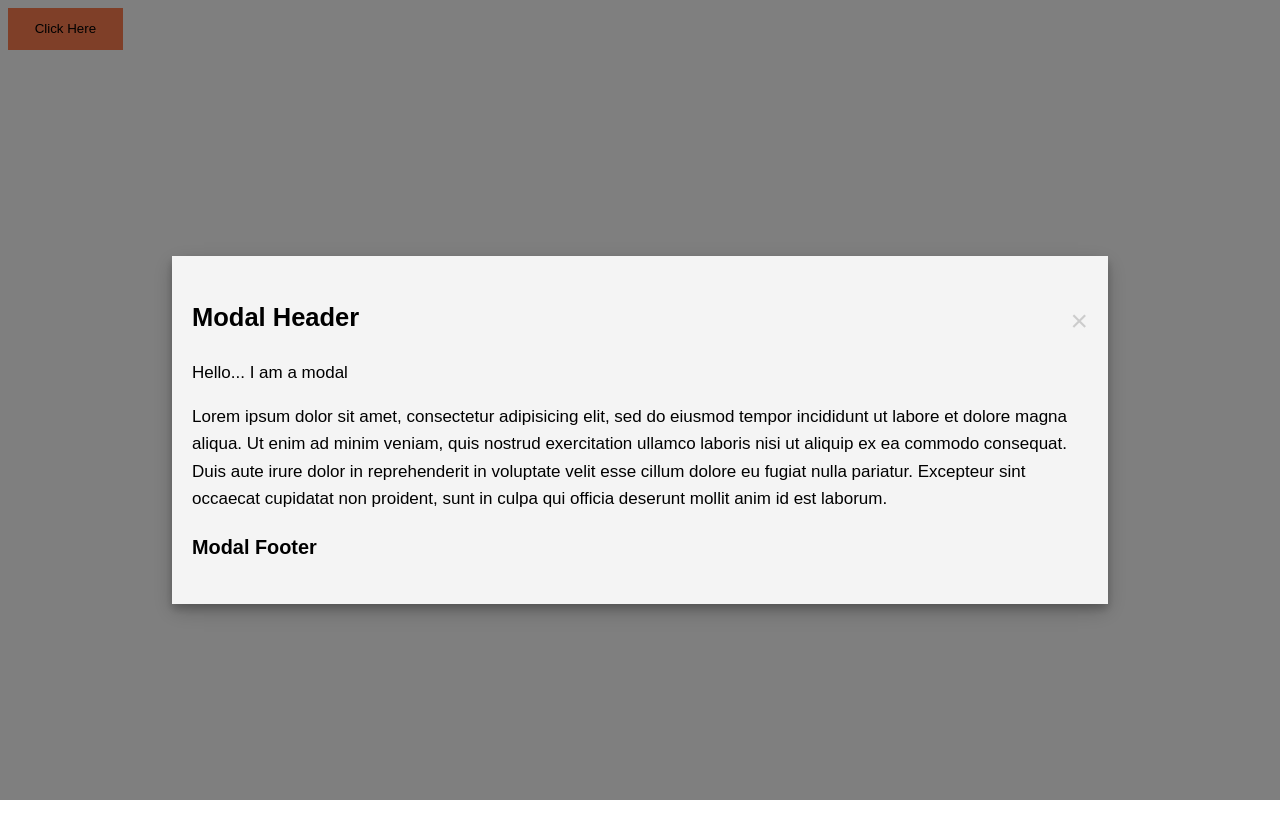
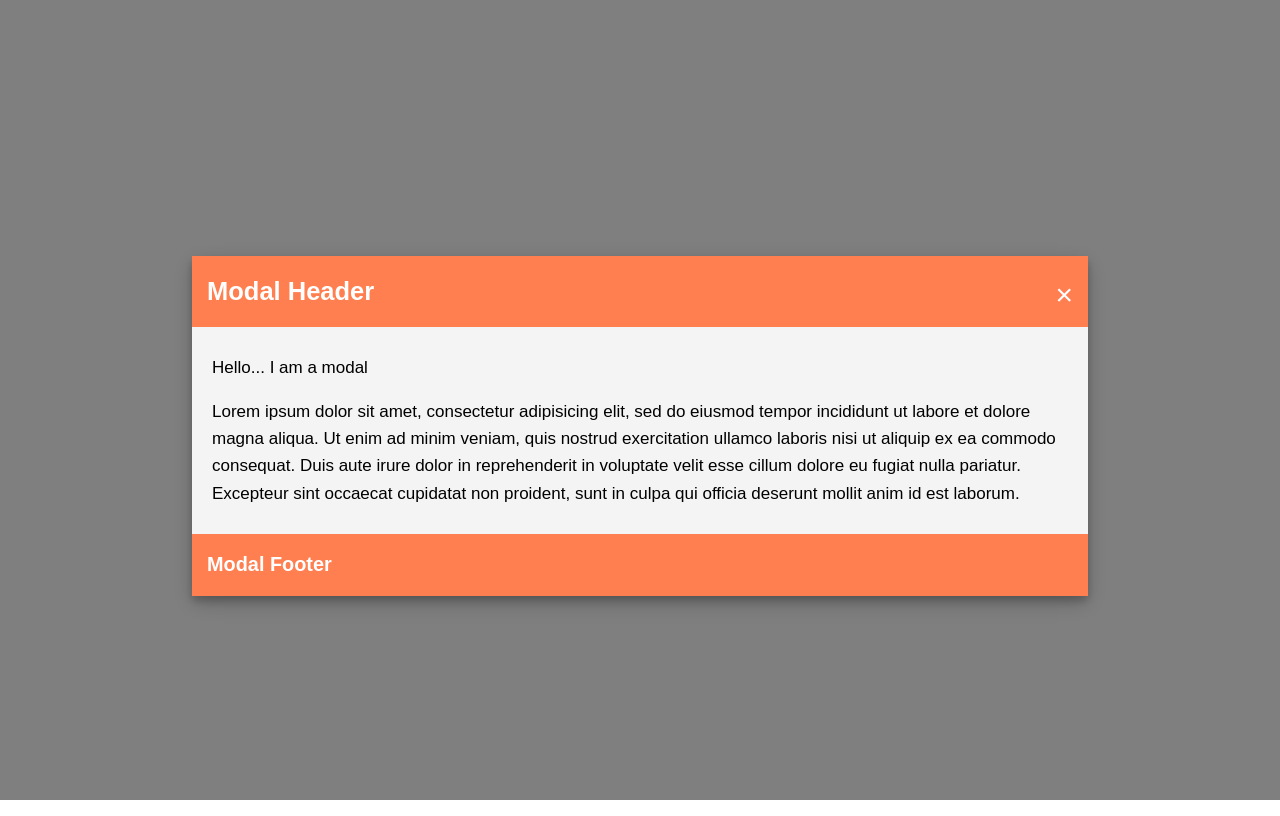
Before and after one commit to praveen7101994/simple_modal, a plain HTML site: page index.html in a window 1280 px wide. Drawn offline with Linux system fonts and the light colour scheme.

Commit message:
Done all

```diff
--- a/index.html
+++ b/index.html
@@ -8,7 +8,7 @@
 <button id="modalBtn" class="button">Click Here</button>
 <div id="simpleModal" class="modal">
 	<div class="modal-content">
-		<div class="modla-header">
+		<div class="modal-header">
 		<span class="closeBtn">&times;</span>
 		<h2>Modal Header</h2>
 		</div>
--- a/style.css
+++ b/style.css
@@ -2,6 +2,10 @@ body{
 	font-family: Arial, Helvetica, sans-serif;
 	font-size: 17px;
 	line-height: 1.6;
+	align-items: center;
+	justify-content: center;
+	display: flex;
+	height: 100vh;
 }
 
 .button{
@@ -30,15 +34,36 @@ body{
 .modal-content{
 	background-color: #f4f4f4;
 	margin: 20% auto;
-	padding: 20px;
+	/*padding: 20px;*/
 	width: 70%;
 	box-shadow: 0 5px 8px 0 rgba(0,0,0,0.2),0 7px 20px 0 rgba(0,0,0,0.2);
 	animation-name: modalopen;
 	animation-duration: 1s;
 }
 
+.modal-header h2, .modal-footer h3 {
+	margin: 0;
+}
+
+.modal-header, .modal-footer{
+	background: coral;
+	padding: 15px;
+	color: white;
+}
+
+.modal-body{
+	padding: 10px 20px;
+}
+
+modal-footer{
+	background: coral;
+	padding: 10px;
+	color: #fff;
+	text-align: center;
+}
+
 .closeBtn{
-	color: #ccc;
+	color: #fff;
 	float: right;
 	font-size: 30px;
 }
```
